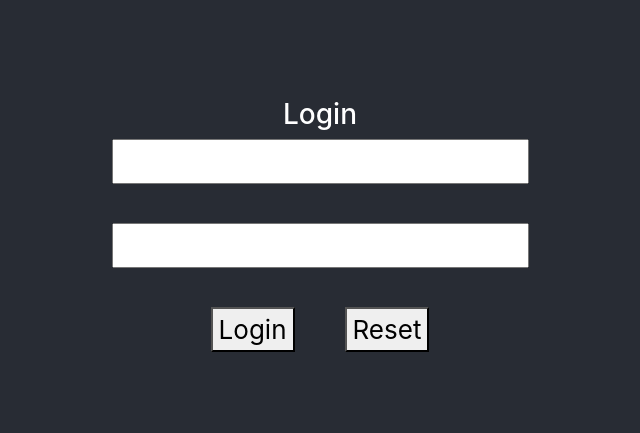
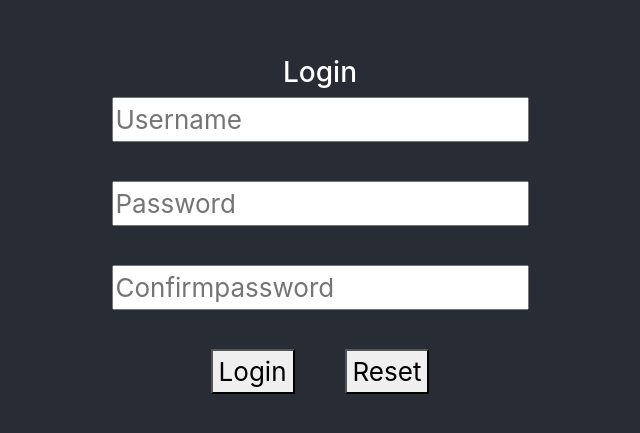
Before and after one commit to AavulaManudeep/CabelTVProject, a React (Create React App) app in the folder cableproject/: page / in a window 1280 px wide. Shown: the part 175-608 px from the top of the page, without its empty margins (320-960 px from the left). Built offline with nearby package versions, Linux system fonts and the light colour scheme.

Commit message:
New Improvement on Registaration

```diff
--- a/cableproject/src/Components/SigninAndSignup/Signin.js
+++ b/cableproject/src/Components/SigninAndSignup/Signin.js
@@ -6,7 +6,7 @@ function Signin() {
         {
             username:"",
             passcode:"",
-            successmessage:null
+            confirmpassword:""
         }
     )
     const handleChange = (e)=>
@@ -18,16 +18,42 @@ function Signin() {
                 [id]:value
             }))
     }
-
+    const passwordconfirm = (e)=>
+    {
+        e.preventDefault();
+        setState(
+            {
+                confirmpassword :e.target.value,
+                passcode:state.passcode,
+                username:state.username
+            })
+            if (e.target.value === state.passcode) {
+                console.log("You got it")
+            } else {
+                console.log(e.target.value);
+                console.log(state.passcode);
+                console.log(state.username);
+                console.log("OOOPS! check and change your confirmation password or password fields")
+            }
+    }
+    const onreset = () =>
+    {
+      setState(
+          {
+            username :"",
+            passcode :""
+          }
+      )
+    }
     const onformSubmition = (e)=>
     {
         e.preventDefault();
         const payload = {
             username :state.username,
-            passcode :state.passcode
+            passcode :state.passcode,
+            confirmpassword:state.confirmpassword
         }
-       console.log(state.username);
-       axios.post('http://localhost:8089/controller/test',payload)
+       axios.post('http://localhost:8089/controller/registartion',payload)
        .then(response=>
         {
             console.log(response.data)
@@ -42,14 +68,17 @@ function Signin() {
                 <h3>Login</h3>
             </div>
             <form onSubmit ={onformSubmition}>
-                <input type="text" id="username" value = {state.username} onChange = {handleChange}></input>
+                <input type="text" id="username" value = {state.username} onChange = {handleChange} placeholder="Username"></input>
                 <br></br>
                 <br></br>
-                <input type="password" id="passcode" value = {state.passcode} onChange = {handleChange}></input>
+                <input type="password" id="passcode" value = {state.passcode} onChange = {handleChange} placeholder="Password"></input>
+                <br></br>
+                <br></br>
+                <input type="password" id="confirmpassword" value = {state.confirmpassword} onChange = {passwordconfirm} placeholder="Confirmpassword"></input>
                 <br></br>
                 <br></br>
                 <button type="submit">Login</button>
-                <button type="reset" value="reset" className="buttonpadding">Reset</button>
+                <button type="reset" value="reset" className="buttonpadding" onClick={onreset}>Reset</button>
             </form>
         </div>
     )
```
